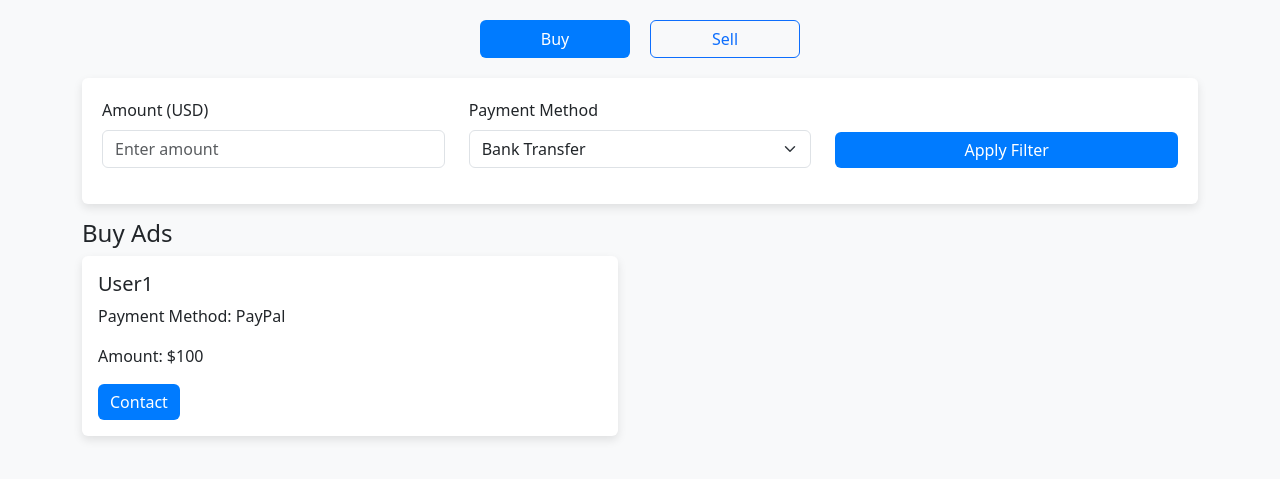
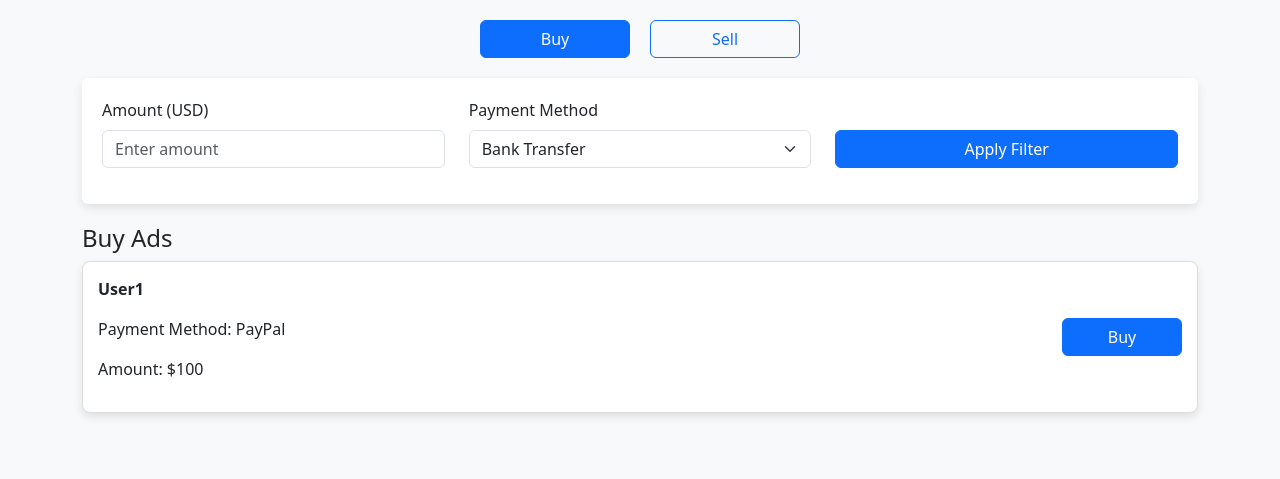
Before and after one commit to Brandywineo/P2pxmr, a PHP site: page /dashboard.php in a window 1280 px wide. Shown: the part 66-545 px from the top of the page. Run offline with PHP 8.4, Linux system fonts and the light colour scheme; the visitor is signed in with stand-in values (Sample User, id 1).

Commit message:
Update dashboard.php

```diff
--- a/public/dashboard.php
+++ b/public/dashboard.php
@@ -44,23 +44,21 @@ if (!isset($_SESSION['user_id'])) {
             box-shadow: 0px 4px 10px rgba(0, 0, 0, 0.1);
         }
         .listing-container {
+            margin-top: 20px;
+        }
+        .listing-item {
             display: flex;
             justify-content: space-between;
-        }
-        .listing {
-            width: 48%;
-        }
-        .card {
-            margin-bottom: 15px;
-            border: none;
+            align-items: center;
+            padding: 15px;
+            margin-bottom: 10px;
+            border: 1px solid #ddd;
+            border-radius: 8px;
+            background-color: white;
             box-shadow: 0px 4px 10px rgba(0, 0, 0, 0.1);
         }
-        .btn-primary {
-            background-color: #007bff;
-            border: none;
-        }
-        .btn-primary:hover {
-            background-color: #0056b3;
+        .btn-action {
+            width: 120px;
         }
     </style>
 </head>
@@ -110,36 +108,33 @@ if (!isset($_SESSION['user_id'])) {
     </div>
 
     <!-- Listings -->
-    <div class="container">
-        <div class="listing-container">
-            <!-- Buy Ads -->
-            <div class="listing" id="buy-listing">
-                <h4>Buy Ads</h4>
-                <div id="buying-ads">
-                    <div class="card">
-                        <div class="card-body">
-                            <h5 class="card-title">User1</h5>
-                            <p class="card-text">Payment Method: PayPal</p>
-                            <p class="card-text">Amount: $100</p>
-                            <button class="btn btn-primary">Contact</button>
-                        </div>
-                    </div>
+    <div class="container listing-container">
+        <!-- Buy Listings -->
+        <div id="buy-listing">
+            <h4>Buy Ads</h4>
+            <div class="listing-item">
+                <div>
+                    <p><strong>User1</strong></p>
+                    <p>Payment Method: PayPal</p>
+                    <p>Amount: $100</p>
                 </div>
+                <button class="btn btn-primary btn-action" onclick="goToTransaction('buy', 100)">Buy</button>
             </div>
-            <!-- Sell Ads -->
-            <div class="listing" id="sell-listing" style="display: none;">
-                <h4>Sell Ads</h4>
-                <div id="selling-ads">
-                    <div class="card">
-                        <div class="card-body">
-                            <h5 class="card-title">User2</h5>
-                            <p class="card-text">Payment Method: Bank Transfer</p>
-                            <p class="card-text">Amount: $200</p>
-                            <button class="btn btn-primary">Contact</button>
-                        </div>
-                    </div>
+            <!-- Add more buy listings here -->
+        </div>
+
+        <!-- Sell Listings -->
+        <div id="sell-listing" style="display: none;">
+            <h4>Sell Ads</h4>
+            <div class="listing-item">
+                <div>
+                    <p><strong>User2</strong></p>
+                    <p>Payment Method: Bank Transfer</p>
+                    <p>Amount: $200</p>
                 </div>
+                <button class="btn btn-success btn-action" onclick="goToTransaction('sell', 200)">Sell</button>
             </div>
+            <!-- Add more sell listings here -->
         </div>
     </div>
 
@@ -175,6 +170,11 @@ if (!isset($_SESSION['user_id'])) {
             }
         }
 
+        function goToTransaction(type, amount) {
+            const url = type === 'buy' ? 'buy_xmr.php' : 'sell_xmr.php';
+            window.location.href = `${url}?amount=${amount}`;
+        }
+
         function filterAds() {
             alert('Filtering ads based on criteria!');
         }
```
